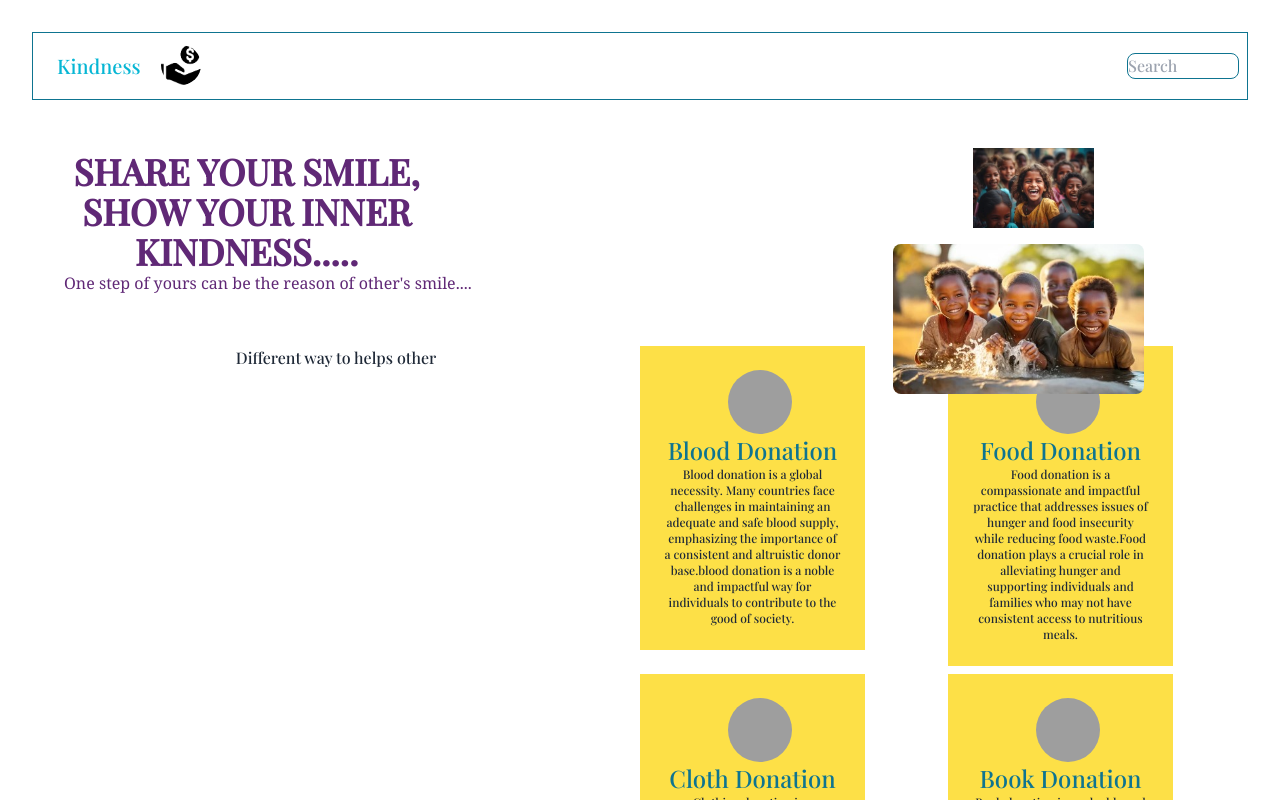
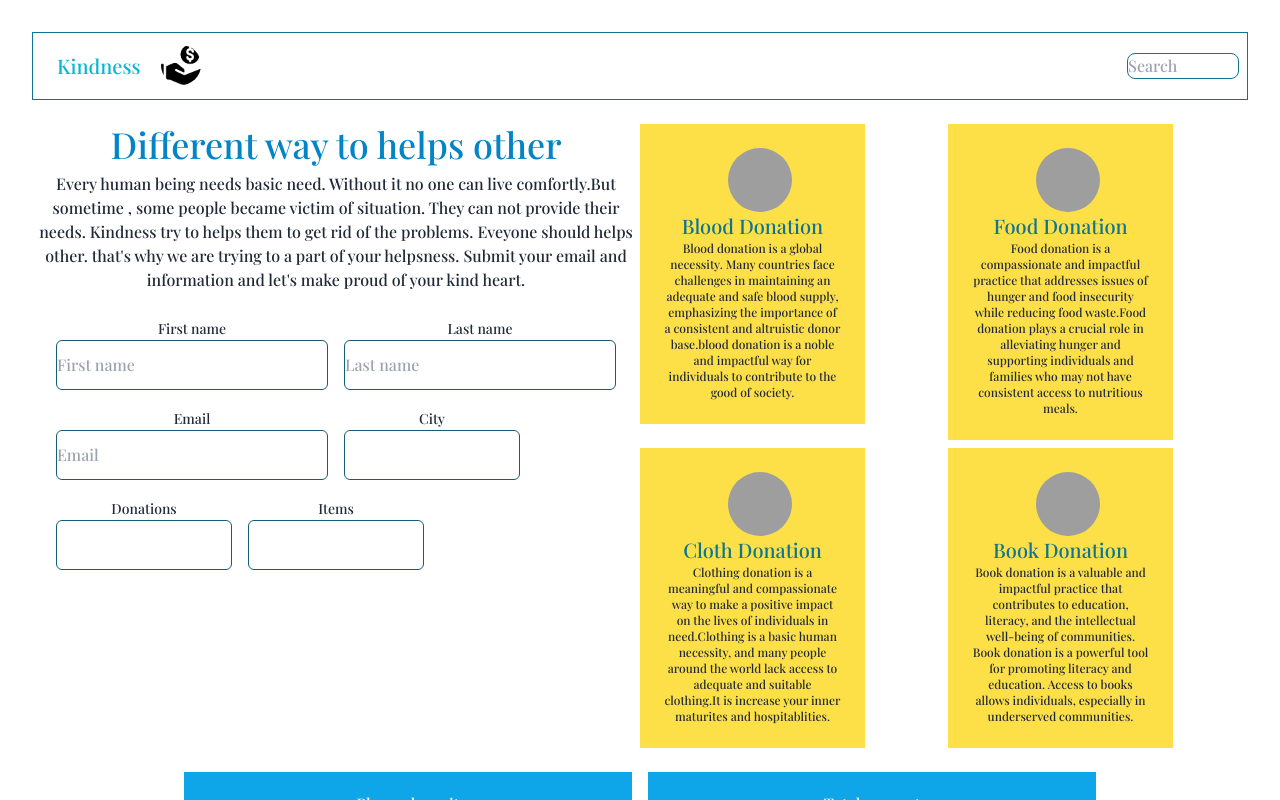
Before and after one commit to jannatun-nur/donation, a React (Vite) app: page / in a window 1280 px wide. Shown: the top 800 px of the page. Built offline with nearby package versions, Linux system fonts and the light colour scheme; grey boxes are pictures that could not be loaded; a web font is replaced by a local one.

Commit message:
section 80%

```diff
--- a/src/App.jsx
+++ b/src/App.jsx
@@ -1,6 +1,6 @@
 
 import './App.css'
-import Banner from './Banner/Banner'
+// import Banner from './Banner/Banner'
 import Deposit from './Deposite/Deposit'
 
 import Navbar from './Navbar/Navbar'
@@ -13,7 +13,7 @@ function App() {
   return (
     <div className='bg-white'>
      <Navbar/>
-     <Banner/>
+     {/* <Banner/> */}
      <Section/>
     <Deposit/>
 
--- a/src/Banner/Banner.jsx
+++ b/src/Banner/Banner.jsx
@@ -1,27 +1,27 @@
-import banner1 from '../../public/assets/images/banner-1.jpg'
-import banner2 from '../../public/assets/images/banner-2.jpg'
+// import banner1 from '../../public/assets/images/banner-1.jpg'
+// import banner2 from '../../public/assets/images/banner-2.jpg'
 
-const Banner = () => {
-  return (
-    <div className="p-6 py-12 bg-white text-[#602876]">
-      <div className="container mx-auto">
-        <div className="flex flex-col lg:flex-row items-center justify-between">
+// const Banner = () => {
+//   return (
+//     <div className="p-6 py-12 bg-white text-[#602876]">
+//       <div className="container mx-auto">
+//         <div className="flex flex-col lg:flex-row items-center justify-between">
 
-          <div className="space-x-2 text-center py-2 lg:py-0">
-            <p className='text-xl lg:text-4xl lg:w-5/12 w-11/12 font-bold'>SHARE YOUR SMILE,
-             SHOW YOUR INNER KINDNESS.....</p>
-             <p className='text-start font-serif text-[#602876]'>One step of yours can be the reason of other's smile.... </p>
+//           <div className="space-x-2 text-center py-2 lg:py-0">
+//             <p className='text-xl lg:text-4xl lg:w-5/12 w-11/12 font-bold'>SHARE YOUR SMILE,
+//              SHOW YOUR INNER KINDNESS.....</p>
+//              <p className='text-start font-serif text-[#602876]'>One step of yours can be the reason of other's smile.... </p>
 
 
-          </div>
-          <div>
-            <img className='absolute h-[80px] lg:h-[150px]rounded-lg' src={banner1} alt="" />
-            <img className='relative h-[60px] lg:h-[150px] top-14 lg:top-24 right-20 rounded-lg' src={banner2} alt="" />
-          </div>
-        </div>
-      </div>
-    </div>
-  );
-};
+//           </div>
+//           <div>
+//             <img className='absolute h-[80px] lg:h-[150px]rounded-lg' src={banner1} alt="" />
+//             <img className='relative h-[60px] lg:h-[150px] top-14 lg:top-24 right-20 rounded-lg' src={banner2} alt="" />
+//           </div>
+//         </div>
+//       </div>
+//     </div>
+//   );
+// };
 
-export default Banner;
+// export default Banner;
--- a/src/Section/Card.jsx
+++ b/src/Section/Card.jsx
@@ -10,7 +10,7 @@ const Card = ( {donations}) => {
                     <img className="h-10 w-10 lg:h-16 lg:w-16 rounded-full lg:ml-16 ml-20" src={images} alt="" />
                     </section>
                     <section className="text-gray-800">
-                            <p className="lg:text-2xl text-cyan-700">{name}</p>
+                            <p className="lg:text-xl text-cyan-700">{name}</p>
                             <p className="text-xs lg:text-xs">{description}</p>
                     </section>
                 </div>
--- a/src/Section/Section.jsx
+++ b/src/Section/Section.jsx
@@ -3,22 +3,97 @@ import { useState } from "react";
 import Card from "./Card";
 
 const Section = () => {
-    const [donation, SetDonation] = useState([]);
+  const [donation, SetDonation] = useState([]);
 
-    useEffect( ()=>{
-        fetch('section.json')
-        .then(res => res.json())
-        .then(data =>SetDonation(data))
-    },[])
+  useEffect(() => {
+    fetch("section.json")
+      .then((res) => res.json())
+      .then((data) => SetDonation(data));
+  }, []);
   return (
-    <div className="columns-1 lg:grid grid-cols-2">
-        <div>
-            <p>Different way to helps other</p>
-        </div>
+    <div className="columns-1 lg:grid grid-cols-2 rounded-lg my-6">
+      <div>
+        <p className="lg:text-4xl text-sky-600">Different way to helps other</p>
+        <p className="text-gray-800 pt-2">
+          Every human being needs basic need. Without it no one can live
+          comfortly.But sometime , some people became victim of situation. They
+          can not provide their needs. Kindness try to helps them to get rid of
+          the problems. Eveyone should helps other. that's why we are trying to
+          a part of your helpsness. Submit your email and information and let's
+          make proud of your kind heart.{" "}
+        </p>
+
+        {/* form */}
+        <section className="p-6  dark:text-gray-800">
+          <form
+            action=""
+            className="container flex flex-col mx-auto space-y-12"
+          >
+            <div className="grid grid-cols-6 gap-4 col-span-full lg:col-span-3">
+              <div className="col-span-full sm:col-span-3">
+                <label className="text-sm">First name</label>
+                <input
+                  id="firstname"
+                  type="text"
+                  placeholder="First name"
+                  className="w-full rounded-md focus:ring focus:ri focus:ri border border-cyan-800 text-gray-800 py-3 bg-white"
+                />
+              </div>
+              <div className="col-span-full sm:col-span-3">
+                <label className="text-sm">Last name</label>
+                <input
+                  id="lastname"
+                  type="text"
+                  placeholder="Last name"
+                  className="w-full rounded-md focus:ring focus:ri focus:ri border border-cyan-800 text-gray-800 py-3 bg-white"
+                />
+              </div>
+              <div className="col-span-full sm:col-span-3">
+                <label className="text-sm">Email</label>
+                <input
+                  id="email"
+                  type="email"
+                  placeholder="Email"
+                  className="w-full rounded-md focus:ring focus:ri focus:ri border border-cyan-800 text-gray-800 py-3 bg-white"
+                />
+              </div>
+
+              <div className="col-span-full sm:col-span-2">
+                <label className="text-sm">City</label>
+                <input
+                  id="city"
+                  type="text"
+                  placeholder=""
+                  className="w-full rounded-md focus:ring focus:ri focus:ri border border-cyan-800 text-gray-800 py-3 bg-white"
+                />
+              </div>
+              <div className="col-span-full sm:col-span-2">
+                <label className="text-sm">Donations</label>
+                <input
+                  id=""
+                  type="text"
+                  placeholder=""
+                  className="w-full rounded-md focus:ring focus:ri focus:ri border border-cyan-800 text-gray-800 py-3 bg-white"
+                />
+              </div>
+              <div className="col-span-full sm:col-span-2">
+                <label className="text-sm">Items</label>
+                <input
+                  id="zip"
+                  type="text"
+                  placeholder=""
+                  className="w-full rounded-md focus:ring focus:ri focus:ri border border-cyan-800 text-gray-800 py-3 bg-white"
+                />
+              </div>
+            </div>
+            <button></button>
+          </form>
+        </section>
+      </div>
       <div className="grid grid-cols-1 lg:grid-cols-2 gap-2">
-        {
-           donation.map( donations =><Card key={donations} donations={donations}></Card> )
-        }
+        {donation.map((donations) => (
+          <Card key={donations} donations={donations}></Card>
+        ))}
       </div>
     </div>
   );
```
